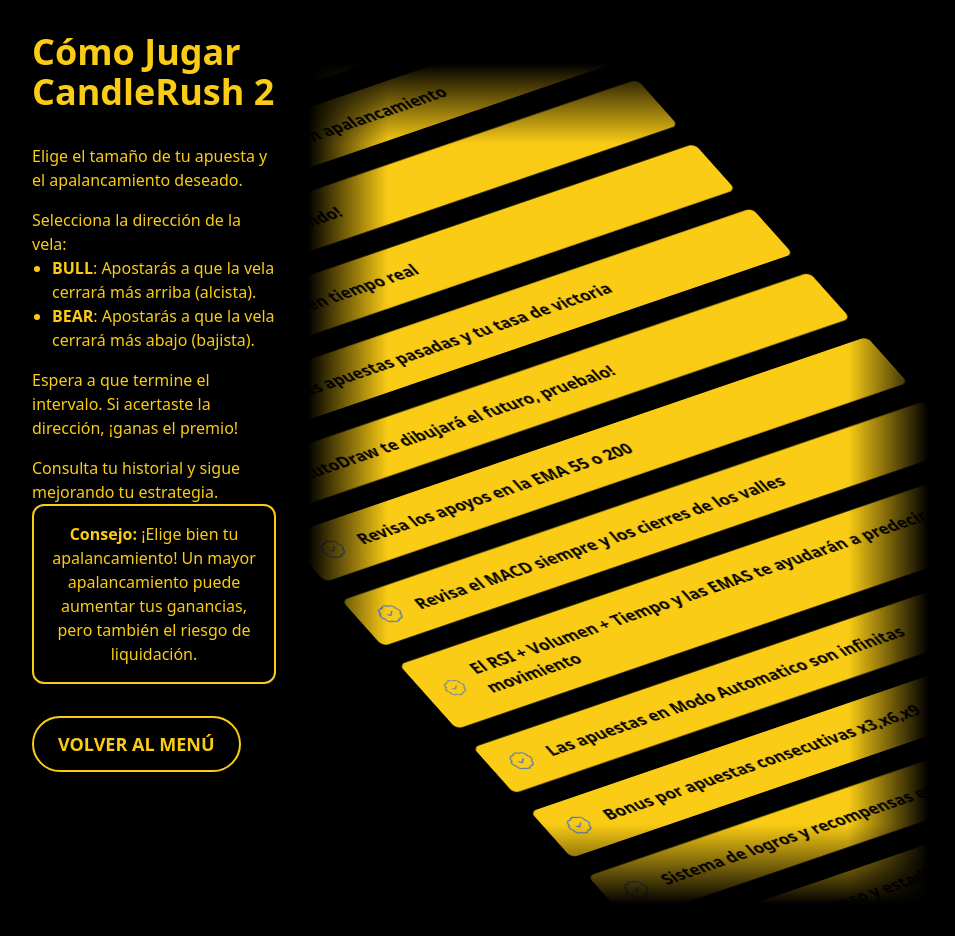
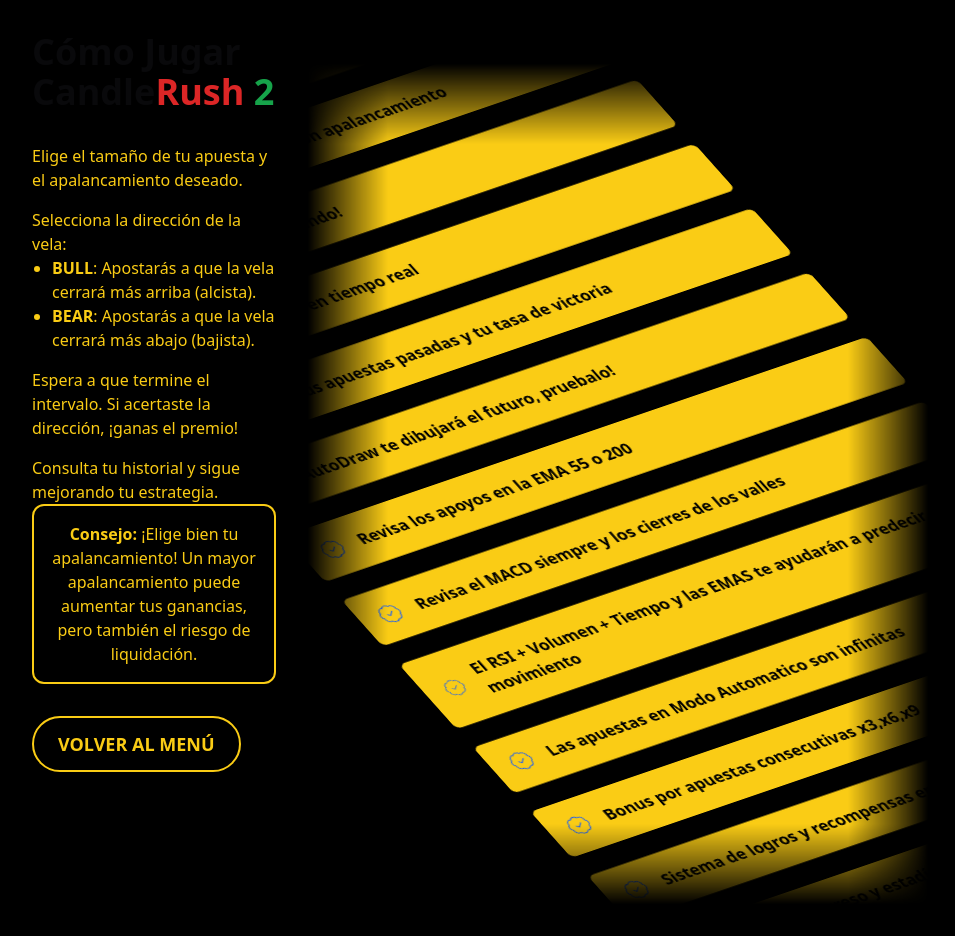
Before and after one commit to 420btc/CandleRush2, a Next.js app: page /how-to-play in a window 1280 px wide. Shown: the whole page, without its empty margins (160-1115 px from the left). Built offline with nearby package versions, Linux system fonts and the light colour scheme; no server answers.

Commit message:
feat: add how-to-play page with game tips and instructions

```diff
--- a/app/how-to-play/page.tsx
+++ b/app/how-to-play/page.tsx
@@ -51,7 +51,9 @@ export default function HowToPlayPage() {
     <main className="min-h-screen bg-black p-8">
       <div className="max-w-4xl mx-auto flex flex-col md:flex-row gap-8">
         <div className="md:w-1/2">
-          <h1 className="text-4xl font-bold text-yellow-400 mb-8 text-center md:text-left">Cómo Jugar CandleRush 2</h1>
+          <h1 className="text-4xl font-bold mb-8 text-center md:text-left">
+            Cómo Jugar Candle<span className="text-red-600">Rush</span> <span className="text-green-600">2</span>
+          </h1>
           <ol className="space-y-4 text-yellow-400">
             <li>
               Elige el tamaño de tu apuesta y el apalancamiento deseado.
```
